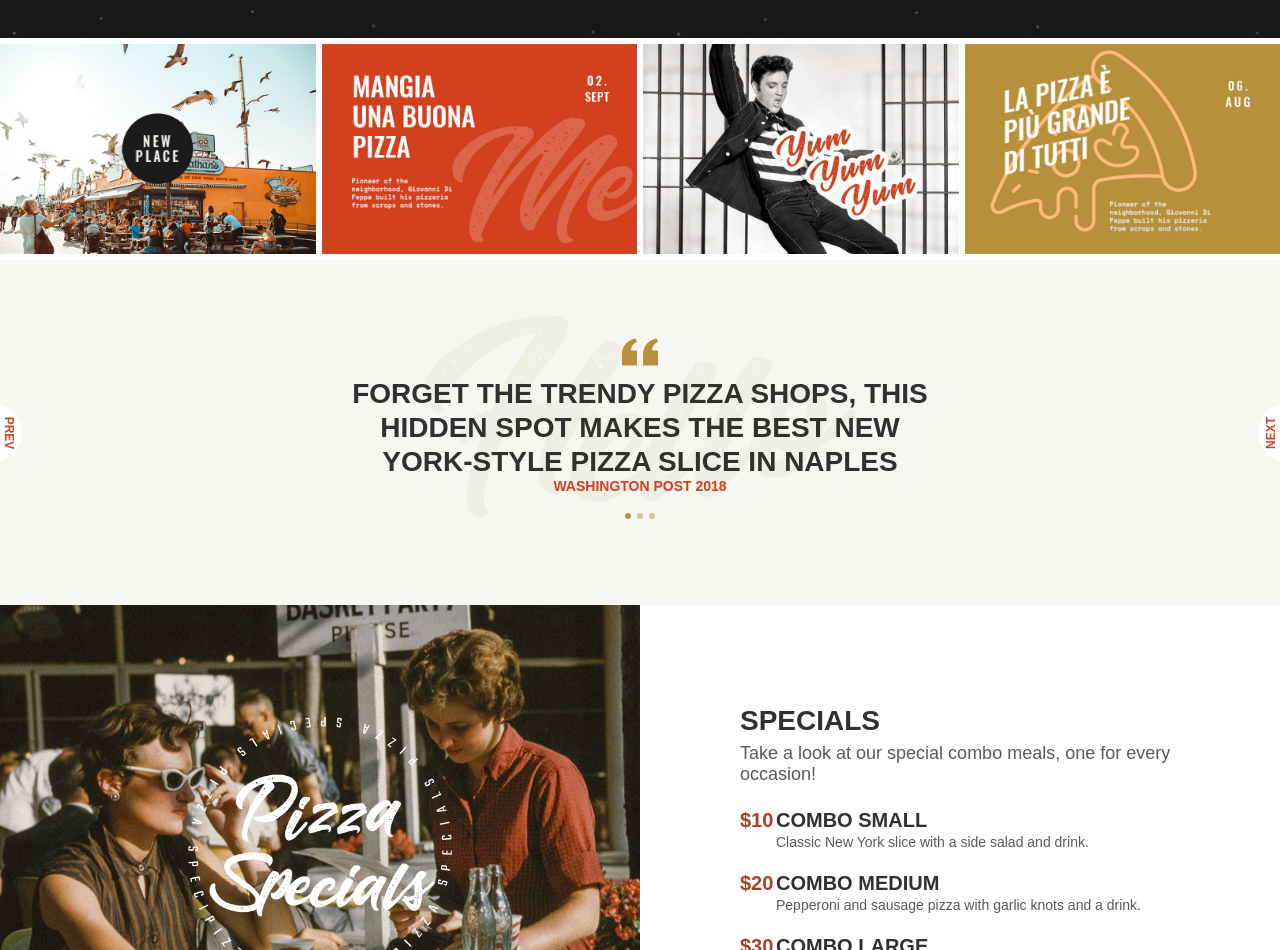
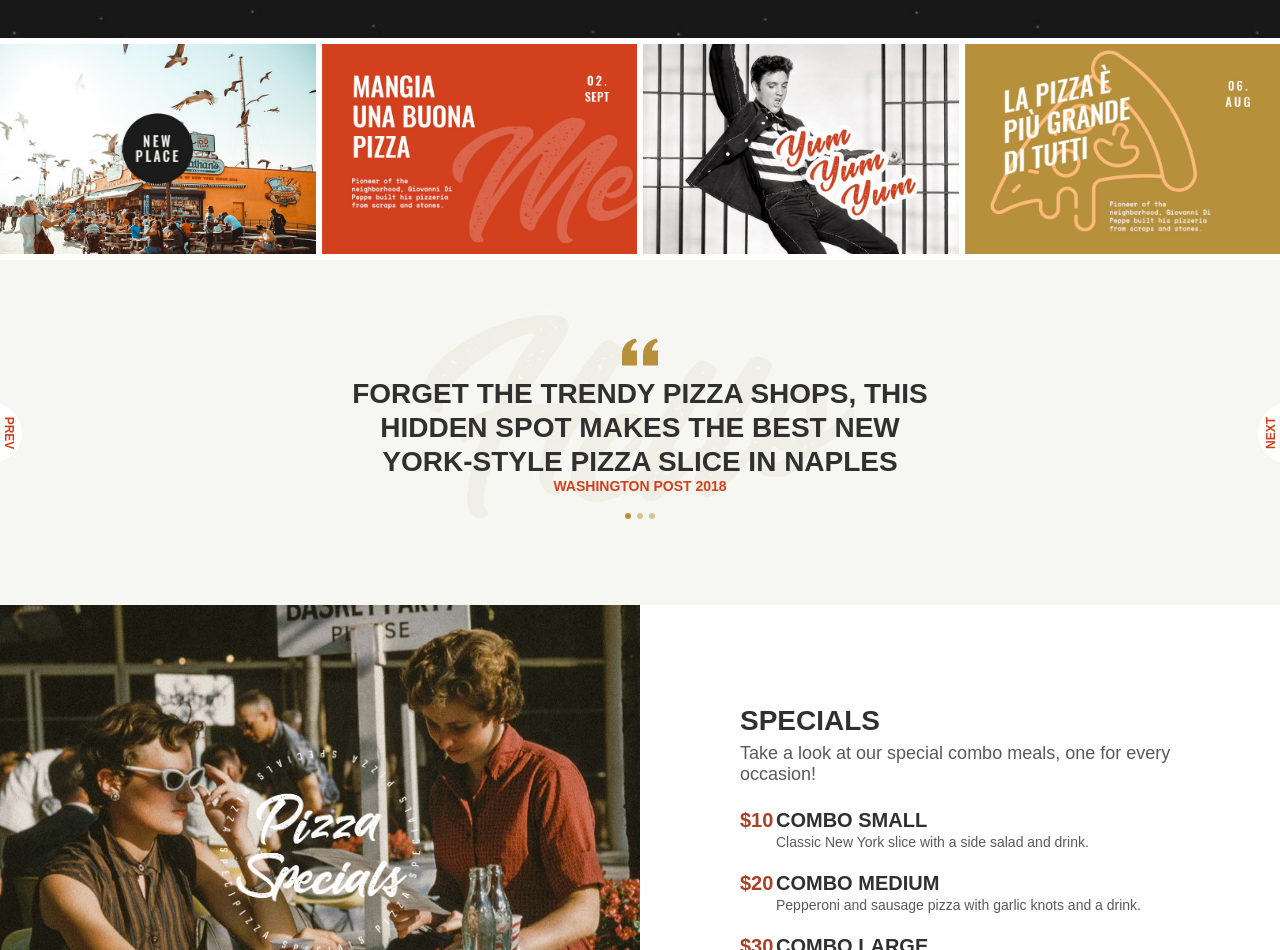
Before and after one commit to aSwanting/proj-html-vuejs, a Vue app: page / in a window 1280 px wide. Shown: the part 562-1512 px from the top of the page. Built offline with nearby package versions, Linux system fonts and the light colour scheme; a web font is replaced by a local one.

Commit message:
ref: logotype width

```diff
--- a/src/components/AppSpecials.vue
+++ b/src/components/AppSpecials.vue
@@ -56,7 +56,7 @@ export default {
     align-items: center;
     img {
       display: block;
-      width: 60%;
+      width: 200px;
     }
   }
   .specials-menu {
```
